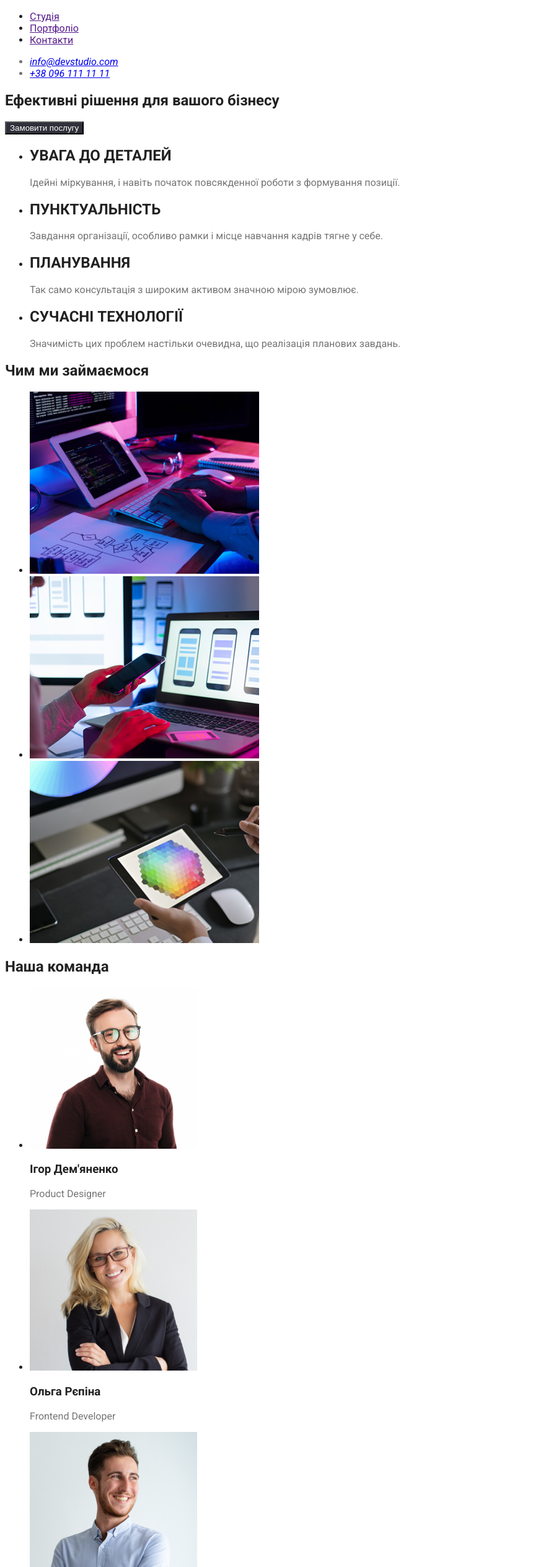
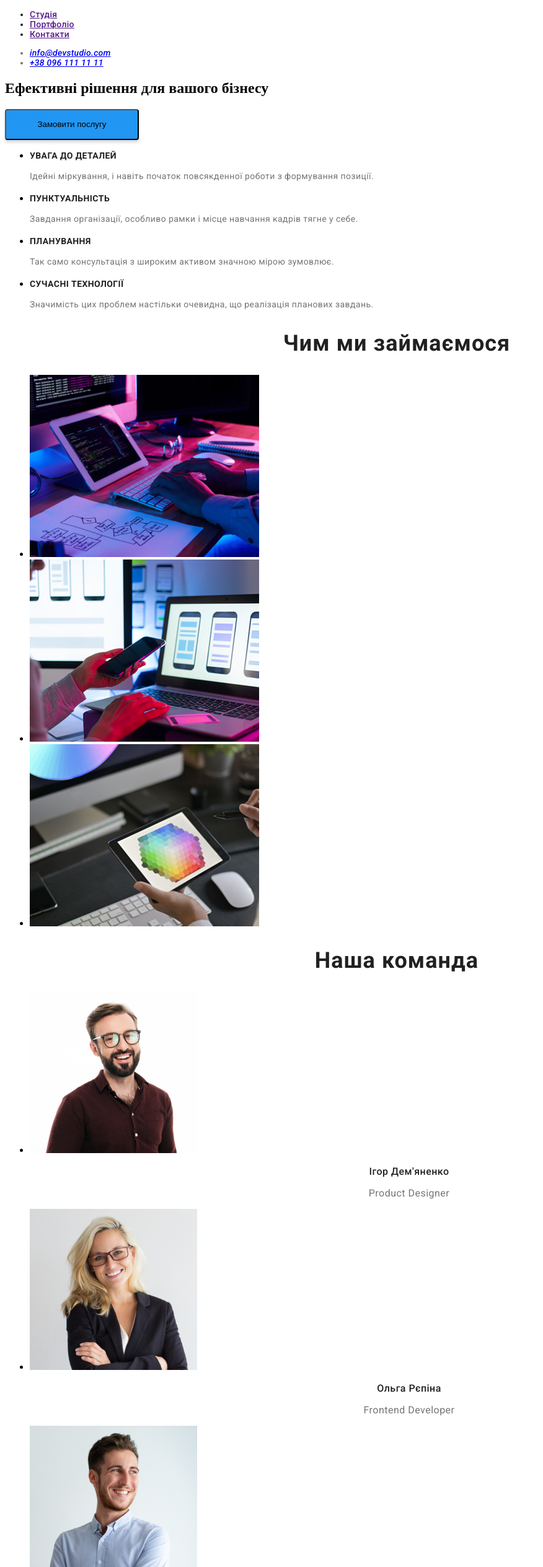
Before and after one commit to DOdontWeee/webstudio, a plain HTML site: page webstudio.html in a window 1280 px wide. Shown: the part 31-2560 px from the top of the page at 62% size, without its empty margins (0-876 px from the left). Drawn offline with Linux system fonts and the light colour scheme.

Commit message:
added css

```diff
--- a/webstudio.css
+++ b/webstudio.css
@@ -1,30 +1,128 @@
-.img {
-  font-family: 'Raleway', bold;
-  font-weight: 700;
+.header-list {
+    font-family: "roboto";
+    font-weight: 500;
+    font-size: 14px;
+    letter-spacing: 0.02em;
+    color: #212121;
+    font-style: medium;
 }
-body {
-    font-family: 'roboto';
-    color: #212121;
+.header-list :hover {
+    color: #2196F3;
+}
+.header-address-list {
+    font-family: "roboto";
+    font-weight: 500;
+    font-size: 14px;
+    letter-spacing: 0.02em;
+    color: #757575;
+}
+.section1-tytle {
+    font-family: "roboto";
+    font-weight: 900;
+    font-size: 44px;
+    line-height: 136%;
+    letter-spacing: 0.06em;
+    text-transform: uppercase;
+    text-align: center;
+    color: #fff;
+}
+.section1-button {
+    border-radius: 4px;
+    width: 216px;
+    height: 50px;
+    box-shadow: 0 4px 4px 0 rgba(0, 0, 0, 0.15);
+    background: #2196f3
+}
+.section2-littletytle {
+    font-family: "roboto";
+font-weight: 700;
+font-size: 14px;
+letter-spacing: 0.03em;
+text-transform: uppercase;
+color: #212121;
+font-style: bold;
+}
+.section2-text {
+    font-family: "roboto";
+font-weight: 400;
+font-size: 14px;
+line-height: 171%;
+letter-spacing: 0.03em;
+color: #757575;
+}
+.section3-littletytle {
+    font-family: "roboto";
+font-weight: 700;
+font-size: 36px;
+letter-spacing: 0.03em;
+text-align: center;
+color: #212121;
+font-style: bold;
 }
 
-a:hover {
-  color: #2196F3;
+.section4-littletytle {
+    font-family: "roboto";
+font-weight: 700;
+font-size: 36px;
+letter-spacing: 0.03em;
+text-align: center;
+color: #212121;
+font-style: bold;
 }
-.bold {
-    font-family: 'roboto', bold;
+.section4-smallertytle {
+    font-family: "roboto";
+font-weight: 500;
+font-size: 16px;
+letter-spacing: 0.03em;
+text-align: center;
+color: #212121;
 }
-.end {
-  color: #FFFFFF99;
-  background-color: #2F303A;
+.section4-text {
+    font-family: "roboto";
+font-weight: 400;
+font-size: 16px;
+letter-spacing: 0.03em;
+text-align: center;
+color: #757575;
 }
-p {
-  color: #757575 ;
+.footer-address-text {
+    font-family: "roboto";
+font-weight: 400;
+font-size: 14px;
+line-height: 171%;
+letter-spacing: 0.03em;
+color: #fff;
 }
-
-header > address {
-    color: #757575;
+.footer-address-link {
+    font-family: "roboto";
+font-weight: 400;
+font-size: 14px;
+line-height: 171%;
+letter-spacing: 0.03em;
+color: rgba(255, 255, 255, 0.6);
 }
-.white {
-  color: white;
-  background-color: #2F303A;
+.section5-button {
+    font-family: "roboto";
+font-weight: 500;
+font-size: 16px;
+line-height: 162%;
+letter-spacing: 0.03em;
+text-align: center;
+color: #212121;
 }
+.section6-little{
+    font-family: "roboto";
+font-weight: 700;
+font-size: 18px;
+line-height: 200%;
+letter-spacing: 0.06em;
+color: #212121;
+}
+.section6-text{
+    font-family: "roboto";
+font-weight: 400;
+font-size: 16px;
+line-height: 187%;
+letter-spacing: 0.03em;
+color: #757575;
+}
--- a/webstudio.html
+++ b/webstudio.html
@@ -13,97 +13,113 @@
     />
   </head>
   <body>
-    <header class="head">
-      <img class="img" src="./img/WebStudio.png" alt="WebStudio" />
+    <header class="header">
+      <img class="header-img" src="./img/WebStudio.png" alt="WebStudio" />
       <nav>
-        <ul>
-          <li><a target="_blank" href="">Студія</a></li>
-          <li><a target="_blank" href="">Портфоліо</a></li>
-          <li><a target="_blank" href="">Контакти</a></li>
+        <ul class="header-list">
+          <li class="header-item">
+            <a class="header-link" target="_blank" href="">Студія</a>
+          </li>
+          <li class="header-item">
+            <a class="header-link" target="_blank" href="">Портфоліо</a>
+          </li>
+          <li class="header-item">
+            <a class="header-link" target="_blank" href="">Контакти</a>
+          </li>
         </ul>
       </nav>
-      <address>
-        <ul>
-          <li><a href="mailto:info@devstudio.com">info@devstudio.com</a></li>
-          <li><a href="tel:+38 096 111 11 11">+38 096 111 11 11</a></li>
+      <address class="header-address">
+        <ul class="header-address-list">
+          <li class="header-address-item">
+            <a class="header-address-link" href="mailto:info@devstudio.com">info@devstudio.com</a>
+          </li>
+          <li class="header-address-item">
+            <a class="header-address-link" href="tel:+38 096 111 11 11">+38 096 111 11 11</a>
+          </li>
         </ul>
       </address>
     </header>
     <main>
-      <section>
-        <h1>Ефективні рішення для вашого бізнесу</h1>
-        <button class="white" class="bold">Замовити послугу</button>
+      <section class="section1">
+        <h1 class="section1-title">Ефективні рішення для вашого бізнесу</h1>
+        <button class="section1-button" class="bold">Замовити послугу</button>
       </section>
-      <section>
-        <ul>
-          <li>
-            <h2 class="bold">УВАГА ДО ДЕТАЛЕЙ</h2>
-            <p>
+      <section class="section2">
+        <ul class="section2-list">
+          <li class="section2-item">
+            <h2 class="section2-littletytle" >УВАГА ДО ДЕТАЛЕЙ</h2>
+            <p class="section2-text">
               Ідейні міркування, і навіть початок повсякденної роботи з
               формування позиції.
             </p>
           </li>
-          <li>
-            <h2 class="bold">ПУНКТУАЛЬНІСТЬ</h2>
-            <p>
+          <li class="section2-item">
+            <h2 class="section2-littletytle">ПУНКТУАЛЬНІСТЬ</h2>
+            <p class="section2-text">
               Завдання організації, особливо рамки і місце навчання кадрів тягне
               у себе.
             </p>
           </li>
-          <li>
-            <h2 class="bold">ПЛАНУВАННЯ</h2>
-            <p>
+          <li class="section2-item">
+            <h2 class="section2-littletytle">ПЛАНУВАННЯ</h2>
+            <p class="section2-text">
               Так само консультація з широким активом значною мірою зумовлює.
             </p>
           </li>
-          <li>
-            <h2 class="bold">СУЧАСНІ ТЕХНОЛОГІЇ</h2>
-            <p>
+          <li class="section2-item">
+            <h2 class="section2-littletytle">СУЧАСНІ ТЕХНОЛОГІЇ</h2>
+            <p class="section2-text">
               Значимість цих проблем настільки очевидна, що реалізація планових
               завдань.
             </p>
           </li>
         </ul>
       </section>
-      <section>
-        <h2 class="bold">Чим ми займаємося</h2>
-        <ul>
-          <li><img src="./img/coding.png" alt="typing" /></li>
-          <li><img src="./img/reseach.png" alt="reserching" /></li>
-          <li><img src="./img/hue.png" alt="coloring" /></li>
-        </ul>
-      </section>
-      <section>
-        <h2 class="bold">Наша команда</h2>
-        <ul>
-          <li>
-            <img src="./img/man-in-brown.png" alt="Ігор Дем'яненко" width="270" height="260" />
-            <h3>Ігор Дем'яненко</h3>
-            <p>Product Designer</p>
+      <section class="section3">
+        <h2 class="section3-littletytle">Чим ми займаємося</h2>
+        <ul class="section3-list">
+          <li class="section3-item">
+            <img class="section3-img" src="./img/coding.png" alt="typing" />
           </li>
-          <li>
-            <img src="./img/blonde-woman.png" alt="Ольга Рєпіна" width="270" height="260"/>
-            <h3>Ольга Рєпіна</h3>
-            <p>Frontend Developer</p>
+          <li class="section3-item">
+            <img class="section3-img" src="./img/reseach.png" alt="reserching" />
           </li>
-          <li>
-            <img src="./img/man-in-blue-shirt.png" alt="Микола Тарасов" width="270" height="260"/>
-            <h3>Микола Тарасов</h3>
-            <p>Marketing</p>
-          </li>
-          <li>
-            <img src="./img/man-with-beard.jpg" alt="Михайло Єрмаков" width="270" height="260"/>
-            <h3>Михайло Єрмаков</h3>
-            <p>UI Designer</p>
+          <li class="section3-item">
+            <img class="section3-img" src="./img/hue.png" alt="coloring" />
           </li>
         </ul>
       </section>
-      <footer>
-        <img class="img" src="./img/WebStudio.png" alt="WebStudio" />
-        <address>
-          <p class="white">м. Київ, пр-т Лесі Українки, 26</p>
-          <a href="mailto:info@devstudio.com">info@devstudio.com</a>
-          <a href="tel:+38 096 111 11 11">+38 096 111 11 11</a>
+      <section class="section4">
+        <h2 class="section4-littletytle">Наша команда</h2>
+        <ul class="section4-list">
+          <li class="section4-item">
+            <img class="section4-img" src="./img/man-in-brown.png" alt="Ігор Дем'яненко" width="270" height="260" />
+            <h3 class="section4-smallertytle">Ігор Дем'яненко</h3>
+            <p class="section4-text">Product Designer</p>
+          </li>
+          <li class="section4-item">
+            <img class="section4-img" src="./img/blonde-woman.png" alt="Ольга Рєпіна" width="270" height="260"/>
+            <h3 class="section4-smallertytle">Ольга Рєпіна</h3>
+            <p class="section4-text">Frontend Developer</p>
+          </li>
+          <li class="section4-item">
+            <img class="section4-img" src="./img/man-in-blue-shirt.png" alt="Микола Тарасов" width="270" height="260"/>
+            <h3 class="section4-smallertytle">Микола Тарасов</h3>
+            <p class="section4-text">Marketing</p>
+          </li>
+          <li class="section4-item">
+            <img class="section4-img" src="./img/man-with-beard.jpg" alt="Михайло Єрмаков" width="270" height="260"/>
+            <h3 class="section4-smallertytle">Михайло Єрмаков</h3>
+            <p class="section4-text">UI Designer</p>
+          </li>
+        </ul>
+      </section>
+      <footer class="footer">
+        <img class="footer-img" src="./img/WebStudio.png" alt="WebStudio" />
+        <address class="footer-address">
+          <p  class="footer-address-text">м. Київ, пр-т Лесі Українки, 26</p>
+          <a class="footer-address-link" href="mailto:info@devstudio.com">info@devstudio.com</a>
+          <a class="footer-address-link" href="tel:+38 096 111 11 11">+38 096 111 11 11</a>
         </address>
       </footer>
     </main>
```
Also changed, not shown: webstudio2.html (+80 -59 lines).
